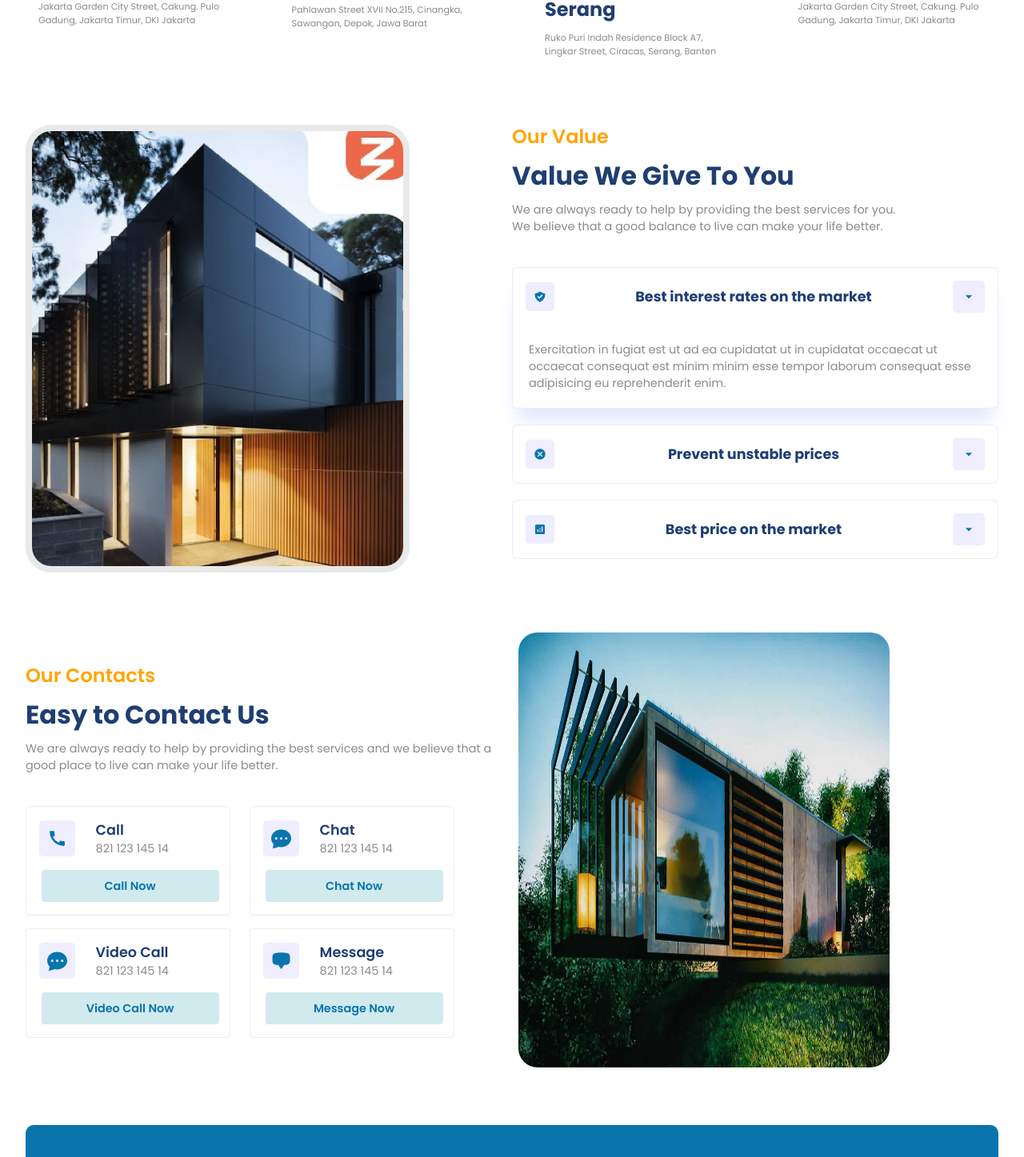
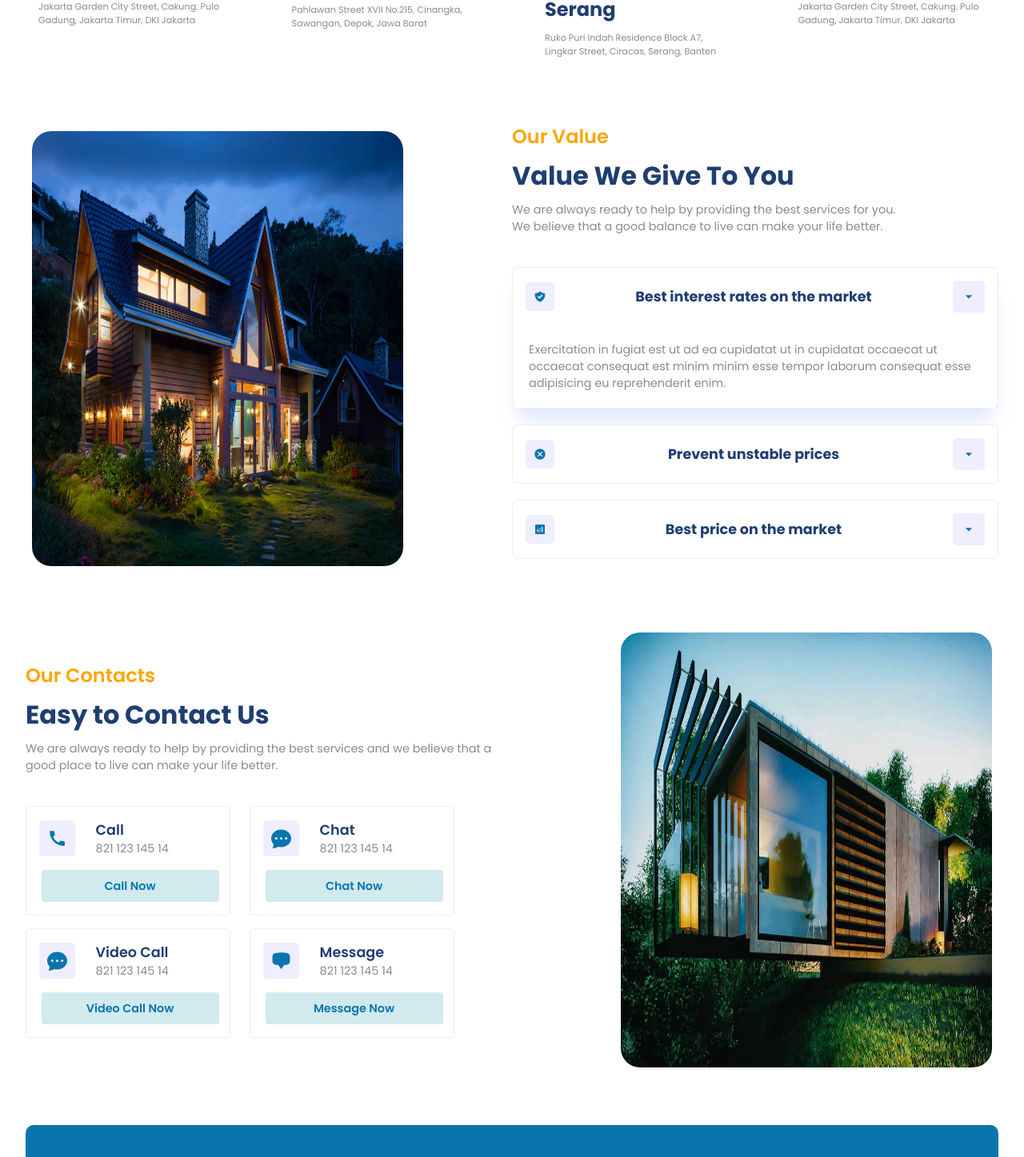
Before and after one commit to hargunkaur286/estate, a React (Vite) app in the folder frontend/: page / in a window 1280 px wide. Shown: the part 1183-2630 px from the top of the page at 80% size. Built offline with nearby package versions, Linux system fonts and the light colour scheme.

Commit message:
final frontend

```diff
--- a/frontend/src/components/Contact/Contact.css
+++ b/frontend/src/components/Contact/Contact.css
@@ -61,6 +61,19 @@
     scale: 0.8;
 }
 
+.image-containerr{
+    float: right;
+    width: 30rem;
+    height: 35rem;
+    overflow: hidden;
+    border-radius: 2rem 2rem 2rem 2rem;
+    border: 8px solid rgba(255, 255, 255, 0.12);
+}
+.image-containerr>img{
+    width: 100%;
+    height: 100%;
+}
+
 @media (max-width: 1024px) {
     .c-container{
         flex-direction: column;
--- a/frontend/src/components/Contact/Contact.jsx
+++ b/frontend/src/components/Contact/Contact.jsx
@@ -88,7 +88,7 @@ const Contact = () => {
 
             {/* right side */}
             <div className="c-right">
-                <div className="image-container">
+                <div className="image-containerr">
                     <img src='./contact.jpg' alt="" />
                 </div>
             </div>
--- a/frontend/src/components/Hero/Hero.jsx
+++ b/frontend/src/components/Hero/Hero.jsx
@@ -2,6 +2,7 @@ import React from 'react'
 import './Hero.css';
 import {HiLocationMarker} from 'react-icons/hi';
 import CountUp from "react-countup"
+import {motion, spring} from "framer-motion"
 
 const Hero = () => {
   return (
@@ -10,10 +11,19 @@ const Hero = () => {
             {/* left side */}
             <div className="flexColStart hero-left">
                 <div className="hero-title">
-                    <h1>
+                    <motion.h1
+                    initial={{y: "2rem", opacity: 0}}
+                    animate={{y: 0, opacity: 1}}
+                    transition = {
+                        {
+                            duration: 2,
+                            type: spring
+                        }
+                    }
+                    >
                         Discover A Place <br/>
                         You'll Love To Live
-                    </h1>
+                    </motion.h1>
                 </div>
 
                 <div className="flexColStart hero-desc">
@@ -79,9 +89,18 @@ const Hero = () => {
             </div>
             {/* right side */}
             <div className="hero-right flexCenter">
-                <div className="image-container">
+                <motion.div
+                initial={{x: "7rem", opacity: 0}}
+                animate={{x: 0, opacity: 1}}
+                transition = {
+                    {
+                        duration: 2,
+                        type: spring
+                    }
+                }
+                className="image-container">
                     <img src="./hero-house.jpeg" />
-                </div>
+                </motion.div>
             </div>
         </div>
     </section>
--- a/frontend/src/components/Value/Value.css
+++ b/frontend/src/components/Value/Value.css
@@ -1,6 +1,6 @@
-.v-container .image-container {
+/* .v-container .image-container {
     border: 8px solid rgb(232 232 232 /93%);
-}
+} */
 
 .v-container>div {
     flex: 1;
--- a/frontend/src/components/Value/Value.jsx
+++ b/frontend/src/components/Value/Value.jsx
@@ -20,7 +20,7 @@ const Value = () => {
             {/* left side */}
             <div className="v-left">
                 <div className="image-container">
-                <img src='./value.png' alt=""/>
+                <img src='./value.jpeg' alt=""/>
                 </div>
             </div>
 
```
Also changed, not shown: frontend/public/value.jpeg (added), frontend/public/value.png (deleted).
